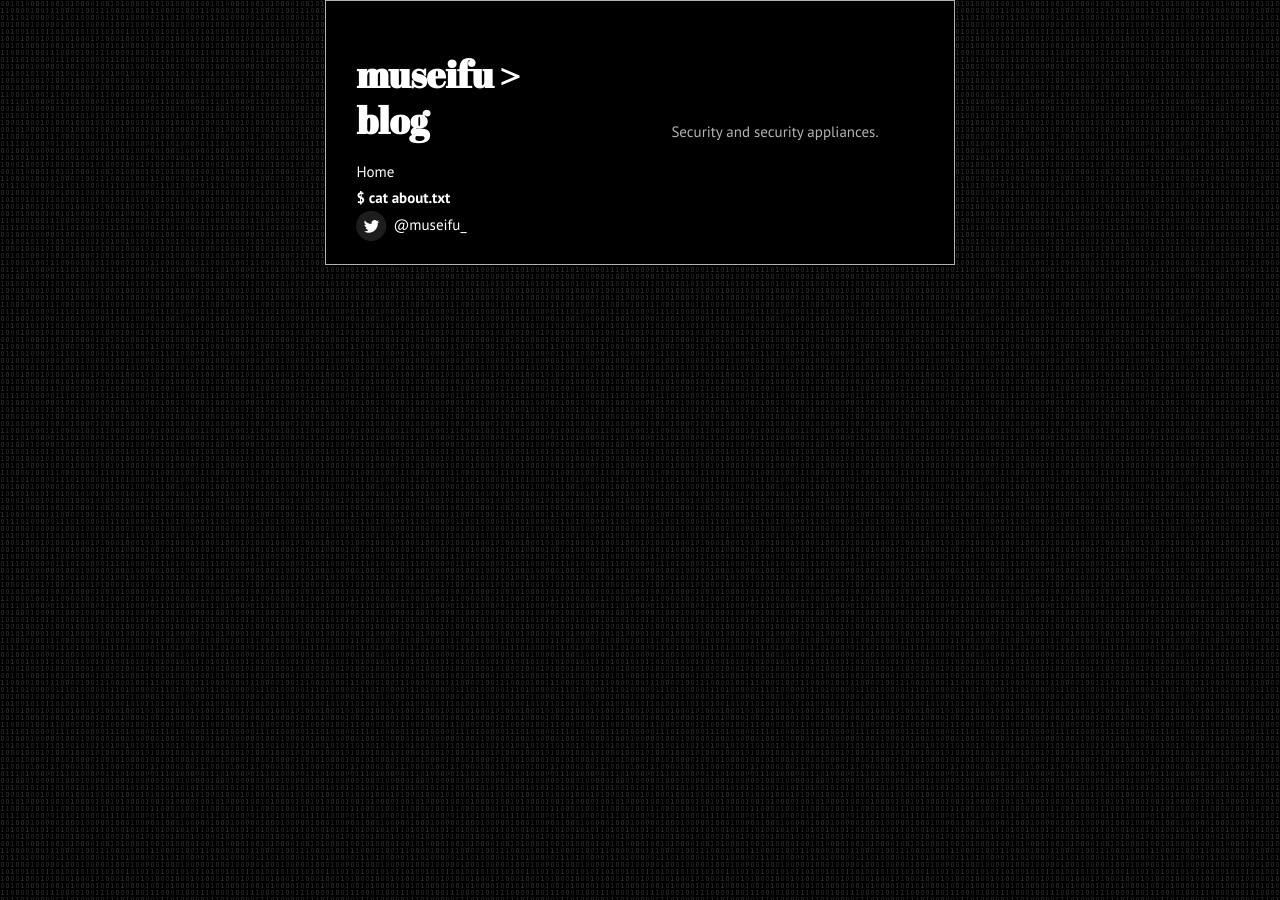
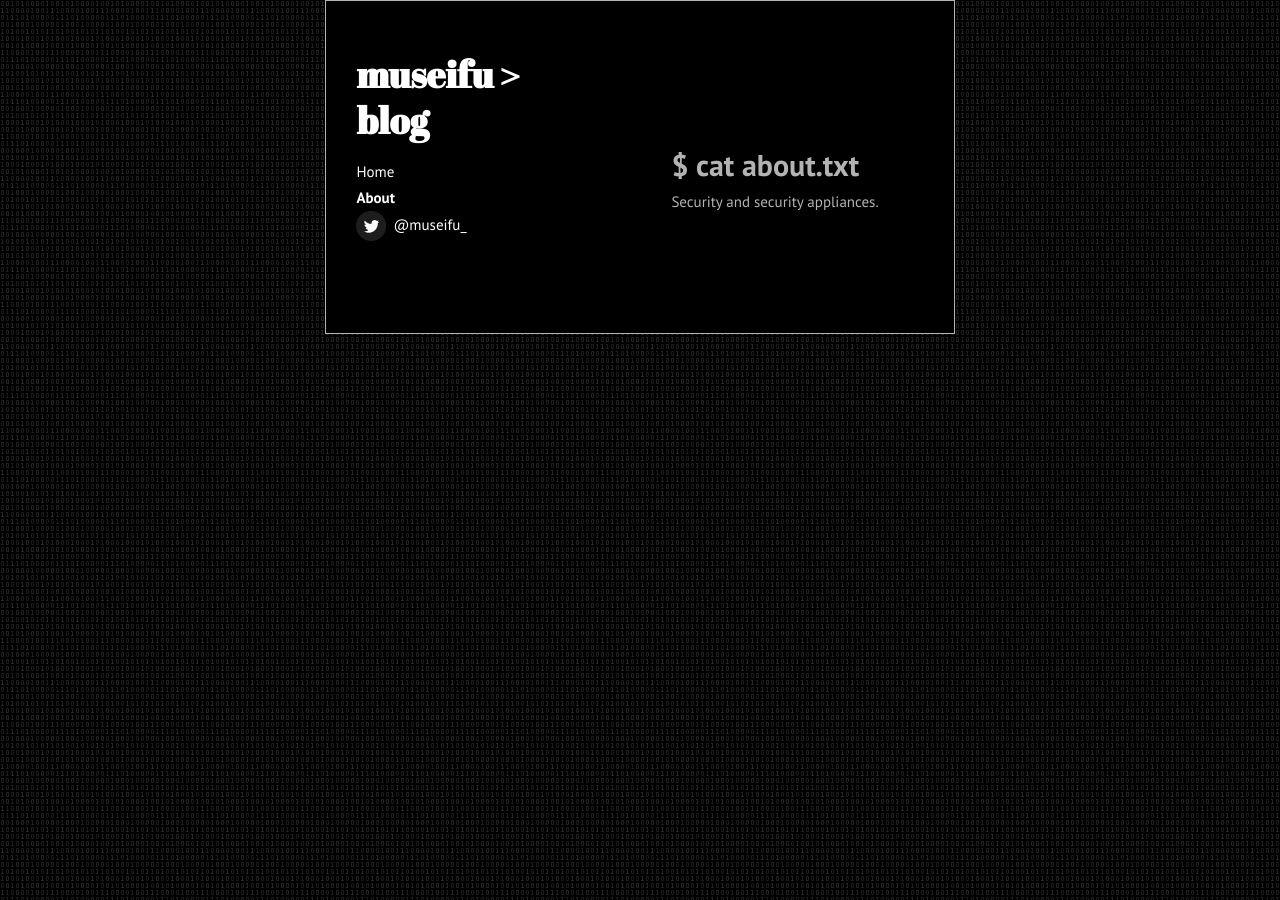
Before and after one commit to museifu666/museifu666.github.io, a Jekyll site: the page built from about.md, in a window 1280 px wide. Built offline with Jekyll 4.4.1, drawn with Linux system fonts in a browser that asks for light colours.

Commit message:
Update about.md

```diff
--- a/about.md
+++ b/about.md
@@ -1,6 +1,8 @@
 ---
 layout: page
-title: $ cat about.txt
+title: About
 ---
 
+# $ cat about.txt
+
 Security and security appliances.
```
